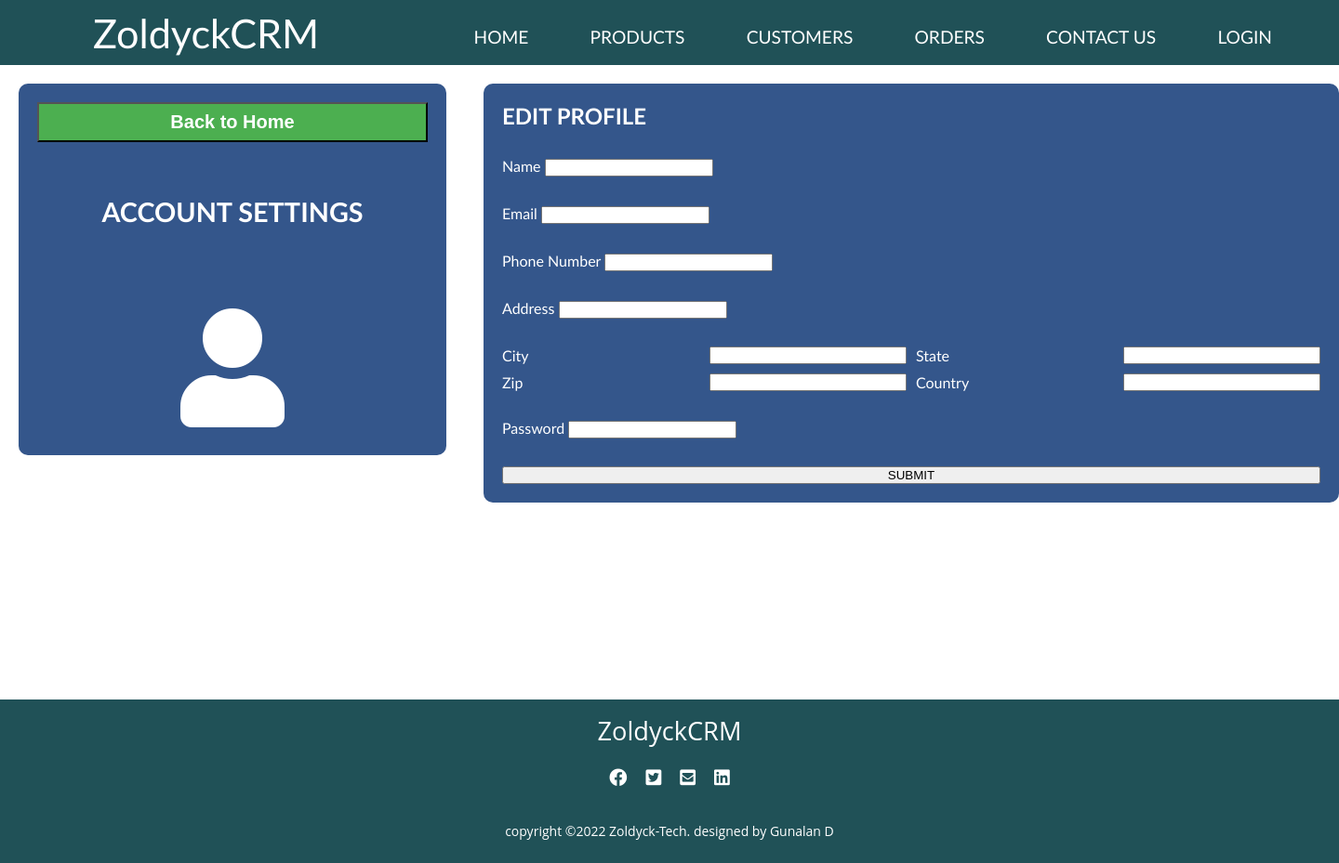
After one commit to GunalanD95/django-crm, a Django app: page /account/ in a window 1440 px wide. The commit adds this page. Shown: the whole page at 93% size. Run offline with Django 4.2, Linux system fonts and the light colour scheme; some libraries are stand-ins or nearby versions.

Commit message:
account settings details

```diff
--- /dev/null
+++ b/users/templates/users/account.html
@@ -0,0 +1,151 @@
+{% extends 'accounts/layout.html'%}
+{% load static %}
+
+{% block content %}
+
+<style>
+    /* ACCOUNT PAGE STYLES */
+
+.cards-acc{
+    display: grid;
+    grid-template-columns: 500px 500px;
+}
+
+.acc-card1{
+    border-radius: 10px;
+    padding: 20px;
+    margin: 20px;
+    display: grid;
+    background: #34568B;
+    color: #ffff;
+    height: 50vh;
+}
+
+
+.acc-card2{
+    border-radius: 10px;
+    padding: 20px;
+    margin: 20px;
+    display: grid;
+    background: #34568B;
+    color: #ffff;
+    width: 920px;
+}
+
+.bck-home{
+    width: 100%;
+    padding:8px;
+    background-color: #4CAF50;
+    font-size: 20px;
+    color: #ffff;
+    font-weight: bolder;
+}
+
+.acc-card1 span{
+    font-size: 20px;
+    font-weight: bold;
+    width: 100%;
+    text-align: center;
+    font-size: 1.8rem;
+}
+
+.fa-user{
+    padding: 20px;
+    margin-top: 10px;
+    color: #ffff;
+    width: 100%;
+    text-align: center;
+    height: 100px;
+    font-size: 8rem;
+}
+
+
+.acc-card2{
+    margin-top: 20px;
+    display: grid;
+    grid-template-columns: repeat(1, 1fr);
+    /* grid-template-rows: 1fr 1fr 1fr 1fr 2fr; */
+    gap: 30px 20px;
+}
+
+.user-loc{
+    display: grid;
+    grid-template-columns: repeat(4, 2fr);
+    gap: 10px;
+}
+
+
+
+/* ACCOUNT PAGE STYLE ENDS */
+</style>
+
+
+
+    <div class="main-contane">
+        <div class="acc-cont">
+
+            <div class="cards-acc">
+
+                <div class="acc-card1">
+                    <a href=""><button class="bck-home">Back to Home</button></a>
+                    <span>ACCOUNT SETTINGS</span>
+                    <i class="fa fa-user" aria-hidden="true"></i>
+
+                </div>
+
+                <div class="acc-card2">
+                    <h2>EDIT PROFILE</h2>
+                    <div class="user-names">
+                        <label for="username">Name</label>
+                        <input name="username" type="text">
+                    </div>
+
+                    <div class="user-email">
+                        <label for="email">Email</label>
+                        <input name="email" type="email">
+                    </div>
+
+                    <div class="user-number">
+                        <label for="number">Phone Number</label>
+                        <input name="number" type="number">
+                    </div>
+
+
+                    <div class="user-address">
+                        <label for="address">Address</label>
+                        <input name="address" type="text">
+                    </div>
+
+                    <div class="user-loc">
+                        <label for="acc-city">City</label>
+                        <input name="acc-city" type="text">
+
+                        <label for="acc-state">State</label>
+                        <input name="acc-state" type="text">
+
+                        <label for="acc-zip">Zip</label>
+                        <input name="acc-zip" type="text">
+
+                        <label for="acc-country">Country</label>
+                        <input name="acc-country" type="text">
+                    </div>
+
+                    <div class="acc-pwd">
+                        <label for="acc-password">Password</label>
+                        <input type="password">
+                    </div>
+
+
+                    <button type="submit">SUBMIT</button>
+
+                </div>
+
+
+            </div>
+
+        </div>
+
+    </div>
+
+
+{% endblock %}
--- a/users/urls.py
+++ b/users/urls.py
@@ -7,4 +7,5 @@ urlpatterns = [
     path('login/',views.index, name='login'),
     path('logout/',views.logout_view, name='logout'),
     path('contact/',views.contact, name='contact'),
+    path('account/',views.account, name='account'),
 ]
--- a/users/views.py
+++ b/users/views.py
@@ -75,3 +75,7 @@ def contact(request):
             return redirect('/')
     form = ContactForm()
     return render(request,'users/contact.html',{'form':form})
+
+
+def account(request):
+    return render(request,'users/account.html')
```
Also changed, not shown: users/static/css/login.css (line endings or trailing spaces).
